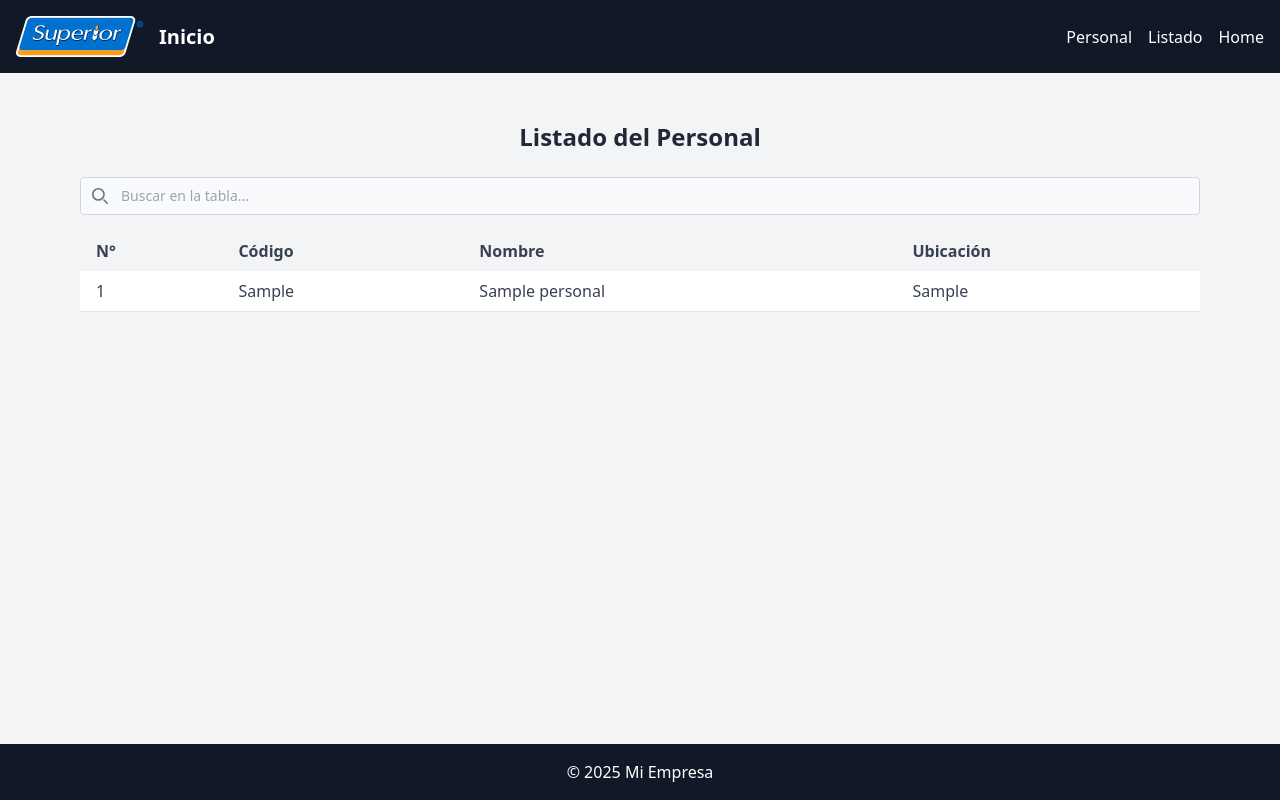
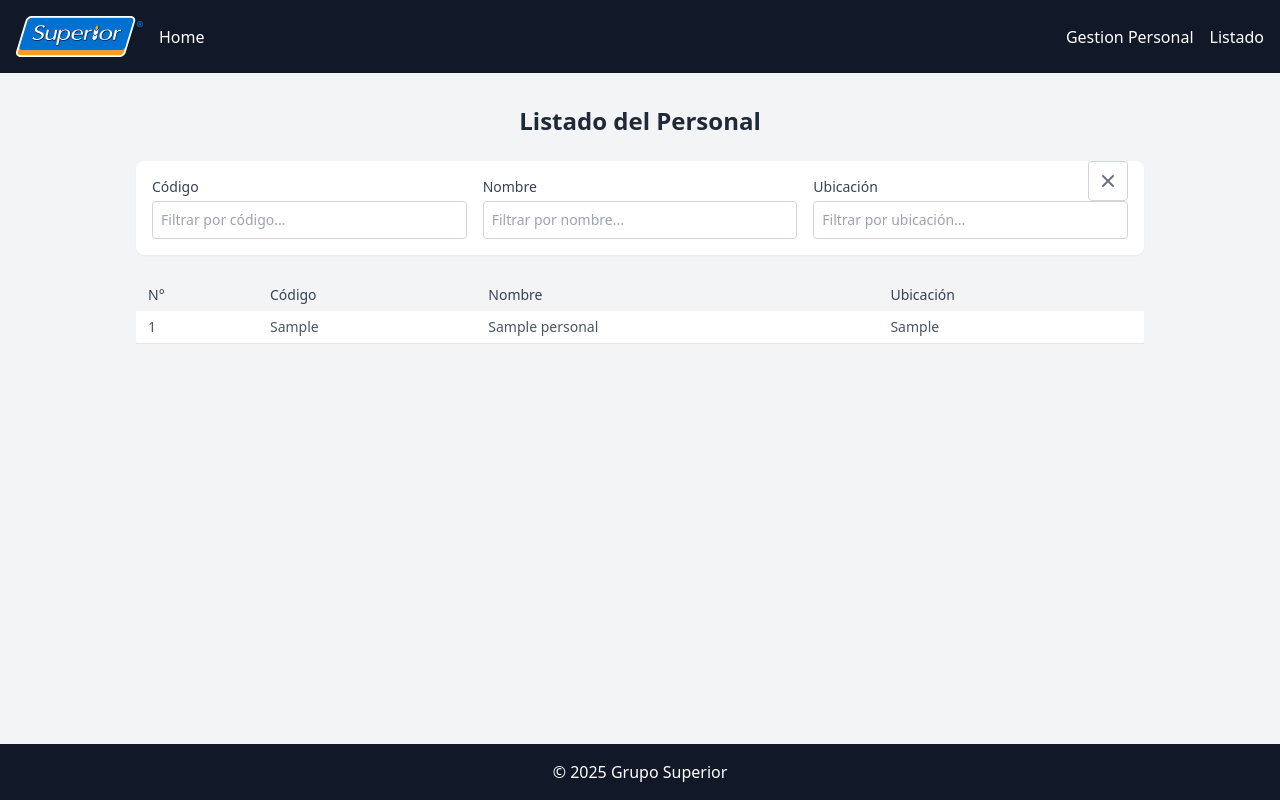
Before and after one commit to kelvinL55/gestionPersonal, a Django app: page /personal/listado/ in a window 1280 px wide. Run offline with Django 5.2, Linux system fonts and the light colour scheme; tables that the repository leaves empty hold one stand-in row (values such as "Sample post"); some libraries are stand-ins or nearby versions.

Commit message:
feat: Agregar funcionalidad para eliminar todos los registros

```diff
--- a/personal/templates/personal/base.html
+++ b/personal/templates/personal/base.html
@@ -16,32 +16,20 @@
 <body class="bg-gray-100 text-gray-800 min-h-screen flex flex-col">
   <!-- Encabezado -->
   <header class="bg-gray-900 text-white">
-      <div
-        class="container mx-auto px-4 py-4 flex items-center justify-between"
-      >
+    <div class="container mx-auto px-4 py-4 flex items-center justify-between">
       <!-- Sección Izquierda (Logo + Inicio) -->
       <div class="flex items-center space-x-4">
         <!-- LOGO: Actualiza la ruta de tu imagen -->
-          <img
-            src="{% static 'img/logo.png' %}"
-            alt="Logo"
-            class="h-100 w-100 object-contain"
-          />
-          <a
-            class="text-xl font-bold hover:underline"
-            href="{% url 'personal_list' %}"
-          >
-            Inicio
-          </a>
+        <img src="{% static 'img/logo.png' %}" alt="Logo" class="h-100 w-100 object-contain" />
+        <a class="hover:underline" href="{% url 'home' %}"> Home </a>
       </div>
 
       <!-- Sección Derecha (Menú) -->
       <nav class="flex items-center space-x-4">
         <a class="hover:underline" href="{% url 'personal_list' %}">
-            Personal
+          Gestion Personal
         </a>
         <a class="hover:underline" href="{% url 'listado' %}"> Listado </a>
-          <a class="hover:underline" href="{% url 'home' %}"> Home </a>
       </nav>
     </div>
   </header>
@@ -56,7 +44,7 @@
   <!-- bg-gray-900 y text-white para mantener coherencia con el encabezado -->
   <footer class="bg-gray-900 text-white">
     <div class="container mx-auto px-4 py-4 text-center">
-        <p>&copy; 2025 Mi Empresa</p>
+      <p>&copy; 2025 Grupo Superior</p>
     </div>
   </footer>
 </body>
--- a/personal/templates/personal/listado.html
+++ b/personal/templates/personal/listado.html
@@ -4,7 +4,7 @@
 
 {% block content %}
 
-<div class="container mx-auto px-4 py-6 max-w-6xl">
+<div class="container mx-auto px-2 py-2 max-w-5xl">
   <!-- Header con título centrado -->
   <div class="flex items-center justify-center mb-6">
     <h1 class="text-2xl font-bold text-center">Listado del Personal</h1>
@@ -12,7 +12,7 @@
 
   <!-- Visualización de mensajes con estilo Tailwind -->
   {% if messages %}
-  <div class="mb-4">
+  <div class="mb-2">
     {% for message in messages %} {% if message.tags == 'success' %}
     <div class="bg-green-100 border border-green-400 text-green-700 px-4 py-3 rounded relative" role="alert">
       <span class="block sm:inline">{{ message }}</span>
@@ -29,39 +29,52 @@
   </div>
   {% endif %}
 
-  <!-- Campo de búsqueda -->
-  <div class="mb-4">
-    <div class="relative">
-      <div class="absolute inset-y-0 left-0 flex items-center pl-3 pointer-events-none">
-        <svg class="w-4 h-4 text-gray-500" aria-hidden="true" xmlns="http://www.w3.org/2000/svg" fill="none" viewBox="0 0 20 20">
-          <path stroke="currentColor" stroke-linecap="round" stroke-linejoin="round" stroke-width="2" d="m19 19-4-4m0-7A7 7 0 1 1 1 8a7 7 0 0 1 14 0Z" />
-        </svg>
+  <!-- Filtros de búsqueda -->
+  <div class="mb-6 bg-white p-4 rounded-lg shadow-sm">
+    <div class="grid grid-cols-1 md:grid-cols-3 gap-4 relative">
+      <div class="relative">
+        <label class="block text-sm font-medium text-gray-700 mb-1">Código</label>
+        <input type="text" id="filterCodigo" class="block w-full p-2 text-sm text-gray-900 border border-gray-300 rounded focus:ring-blue-500 focus:border-blue-500" placeholder="Filtrar por código..." />
       </div>
-      <input type="text" id="tableSearch" class="block w-full p-2 pl-10 text-sm text-gray-900 border border-gray-300 rounded bg-gray-50 focus:ring-blue-500 focus:border-blue-500" placeholder="Buscar en la tabla..." />
+      <div class="relative">
+        <label class="block text-sm font-medium text-gray-700 mb-1">Nombre</label>
+        <input type="text" id="filterNombre" class="block w-full p-2 text-sm text-gray-900 border border-gray-300 rounded focus:ring-blue-500 focus:border-blue-500" placeholder="Filtrar por nombre..." />
+      </div>
+      <div class="relative">
+        <label class="block text-sm font-medium text-gray-700 mb-1">Ubicación</label>
+        <input type="text" id="filterUbicacion" class="block w-full p-2 text-sm text-gray-900 border border-gray-300 rounded focus:ring-blue-500 focus:border-blue-500" placeholder="Filtrar por ubicación..." />
+      </div>
+      <div class="absolute right-0 top-1 -translate-y-1/2">
+        <button id="clearFilters" class="w-10 h-10 text-gray-500 hover:text-gray-700 focus:outline-none focus:ring-2 focus:ring-offset-2 focus:ring-gray-500 rounded border border-gray-300 hover:bg-gray-50 flex items-center justify-center" title="Limpiar filtros">
+          <svg xmlns="http://www.w3.org/2000/svg" class="h-5 w-5" viewBox="0 0 20 20" fill="currentColor">
+            <path fill-rule="evenodd" d="M4.293 4.293a1 1 0 011.414 0L10 8.586l4.293-4.293a1 1 0 111.414 1.414L11.414 10l4.293 4.293a1 1 0 01-1.414 1.414L10 11.414l-4.293 4.293a1 1 0 01-1.414-1.414L8.586 10 4.293 5.707a1 1 0 010-1.414z" clip-rule="evenodd" />
+          </svg>
+        </button>
+      </div>
     </div>
   </div>
 
   <div class="overflow-x-auto">
-    <table id="personalTable" class="min-w-full bg-white shadow-sm rounded">
+    <table id="personalTable" class="min-w-full bg-white shadow-sm rounded text-sm">
       <thead class="bg-gray-100 text-gray-700">
         <tr>
-          <th class="py-2 px-4 text-left">N°</th>
-          <th class="py-2 px-4 text-left">Código</th>
-          <th class="py-2 px-4 text-left">Nombre</th>
-          <th class="py-2 px-4 text-left">Ubicación</th>
+          <th class="py-1.5 px-3 text-left font-medium">N°</th>
+          <th class="py-1.5 px-3 text-left font-medium">Código</th>
+          <th class="py-1.5 px-3 text-left font-medium">Nombre</th>
+          <th class="py-1.5 px-3 text-left font-medium">Ubicación</th>
         </tr>
       </thead>
-      <tbody class="text-gray-700">
+      <tbody class="text-gray-600">
         {% for persona in personal %}
         <tr class="border-b hover:bg-gray-50">
-          <td class="py-2 px-4">{{ persona.numero }}</td>
-          <td class="py-2 px-4">{{ persona.codigo }}</td>
-          <td class="py-2 px-4">{{ persona.nombre }}</td>
-          <td class="py-2 px-4">{{ persona.ubicacion }}</td>
+          <td class="py-1.5 px-3">{{ persona.numero }}</td>
+          <td class="py-1.5 px-3">{{ persona.codigo }}</td>
+          <td class="py-1.5 px-3">{{ persona.nombre }}</td>
+          <td class="py-1.5 px-3">{{ persona.ubicacion }}</td>
         </tr>
         {% empty %}
         <tr id="noRecordsRow">
-          <td colspan="4" class="py-2 px-4 text-center">No hay registros</td>
+          <td colspan="4" class="py-1.5 px-3 text-center">No hay registros</td>
         </tr>
         {% endfor %}
       </tbody>
@@ -69,45 +82,67 @@
   </div>
 </div>
 
-<!-- Script para implementar la búsqueda en la tabla -->
+<!-- Script para implementar los filtros en la tabla -->
 <script>
-  // Funcionalidad de búsqueda en la tabla
   document.addEventListener("DOMContentLoaded", function () {
-    const searchInput = document.getElementById("tableSearch");
     const table = document.getElementById("personalTable");
     const rows = table.getElementsByTagName("tr");
     const noRecordsRow = document.getElementById("noRecordsRow");
+    const filterInputs = {
+      codigo: document.getElementById("filterCodigo"),
+      nombre: document.getElementById("filterNombre"),
+      ubicacion: document.getElementById("filterUbicacion")
+    };
+    const clearFiltersBtn = document.getElementById("clearFilters");
 
-    searchInput.addEventListener("keyup", function () {
-      const searchText = searchInput.value.toLowerCase();
+    function filterTable() {
       let visibleRowCount = 0;
+      const filters = {
+        codigo: filterInputs.codigo.value.toLowerCase(),
+        nombre: filterInputs.nombre.value.toLowerCase(),
+        ubicacion: filterInputs.ubicacion.value.toLowerCase()
+      };
 
-      // Omitir la fila de encabezado (índice 0)
       for (let i = 1; i < rows.length; i++) {
-        // Omitir la fila "sin registros" si existe
         if (rows[i].id === "noRecordsRow") continue;
 
-        const rowContent = rows[i].textContent.toLowerCase();
-        if (rowContent.includes(searchText)) {
-          rows[i].style.display = "";
-          visibleRowCount++;
-        } else {
-          rows[i].style.display = "none";
-        }
+        const cells = rows[i].getElementsByTagName("td");
+        const codigo = cells[1].textContent.toLowerCase();
+        const nombre = cells[2].textContent.toLowerCase();
+        const ubicacion = cells[3].textContent.toLowerCase();
+
+        const matchesFilters =
+          codigo.includes(filters.codigo) &&
+          nombre.includes(filters.nombre) &&
+          ubicacion.includes(filters.ubicacion);
+
+        rows[i].style.display = matchesFilters ? "" : "none";
+        if (matchesFilters) visibleRowCount++;
       }
 
-      // Mostrar mensaje "no hay registros coincidentes" si ninguna fila coincide con la búsqueda
       if (noRecordsRow) {
         if (visibleRowCount === 0 && rows.length > 1) {
           noRecordsRow.style.display = "";
-          noRecordsRow.cells[0].textContent =
-            "No hay registros que coincidan con la búsqueda";
+          noRecordsRow.cells[0].textContent = "No hay registros que coincidan con los filtros";
         } else if (rows.length === 1) {
           noRecordsRow.style.display = "";
         } else {
           noRecordsRow.style.display = "none";
         }
       }
+    }
+
+    // Agregar event listeners para cada filtro
+    Object.values(filterInputs).forEach(input => {
+      input.addEventListener("keyup", filterTable);
+    });
+
+    // Limpiar filtros
+    clearFiltersBtn.addEventListener("click", function () {
+      Object.values(filterInputs).forEach(input => {
+        input.value = "";
+      });
+      filterTable();
     });
   });
 </script>
--- a/personal/urls.py
+++ b/personal/urls.py
@@ -6,6 +6,7 @@ urlpatterns = [
     path('nuevo/', views.personal_create, name='personal_create'),
     path('editar/<int:pk>/', views.personal_update, name='personal_update'),
     path('eliminar/<int:pk>/', views.personal_delete, name='personal_delete'),
+    path('eliminar-todo/', views.personal_delete_all, name='personal_delete_all'),
     path('import-excel/', views.import_excel, name='import_excel'),
     path('home/', views.home, name='home'),
     path('listado/', views.listado, name='listado'),
--- a/personal/views.py
+++ b/personal/views.py
@@ -100,3 +100,10 @@ def home(request):
 def listado(request):
     personal = Personal.objects.all()
     return render(request, 'personal/listado.html', {'personal': personal})
+
+def personal_delete_all(request):
+    if request.method == 'POST':
+        Personal.objects.all().delete()
+        messages.success(request, 'Se han eliminado todos los registros correctamente')
+        return redirect('personal_list')
+    return render(request, 'personal/personal_delete_all.html')
```
Also changed, not shown: personal/templates/personal/home.html (+70 -9 lines), personal/templates/personal/personal_delete_all.html (added, +26 -0 lines), personal/templates/personal/personal_list.html (+37 -32 lines), personal/static/img/background.webp (added). Lines whose indentation alone changed are shown as unchanged.
